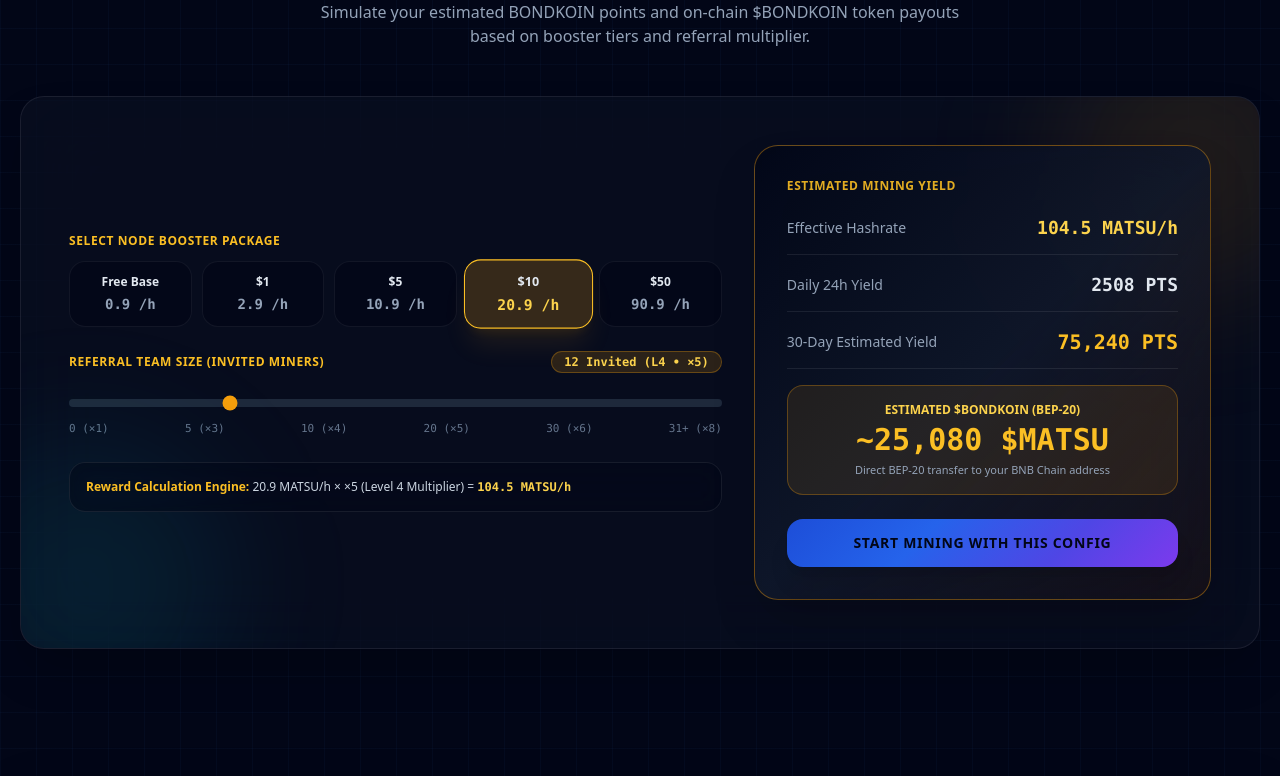
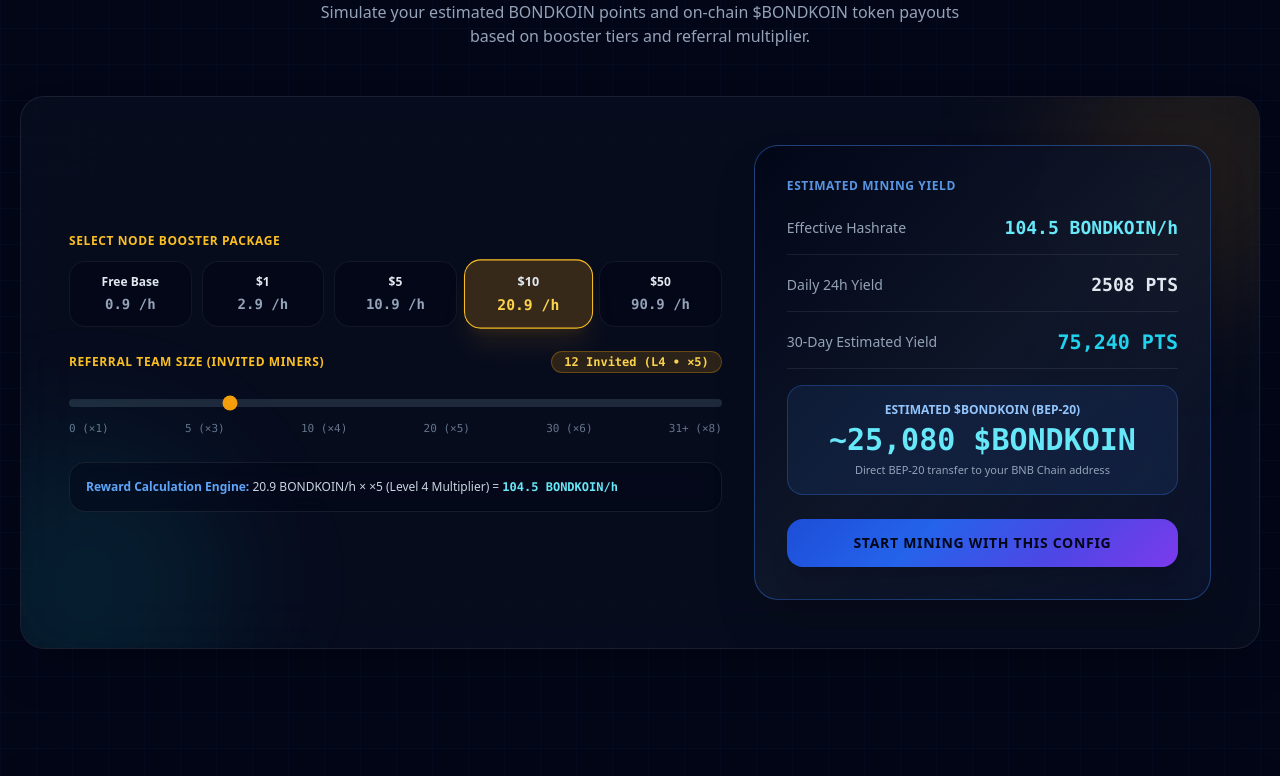
Before and after one commit to Anupam634/Matsumoto, a Next.js app in the folder frontend/: page /en in a window 1280 px wide. Shown: the part 3572-4348 px from the top of the page. Built offline with nearby package versions, Linux system fonts and the light colour scheme; no server answers.

Commit message:
Replace all occurrences of MATSU with BONDKOIN across booster packages and platform UI

```diff
--- a/frontend/app/[locale]/boosters/boosters-client.tsx
+++ b/frontend/app/[locale]/boosters/boosters-client.tsx
@@ -195,7 +195,7 @@
         </div>
 
         <div className="mt-2 inline-flex items-center gap-1 rounded-lg bg-emerald-500/10 border border-emerald-500/30 px-2 py-0.5 text-xs font-bold text-emerald-400">
-          +{plan.rateBonusPerHour} MATSU/h
+          +{plan.rateBonusPerHour} BONDKOIN/h
         </div>
 
         <div className="mt-4 space-y-2 border-t border-slate-800/80 pt-3 text-xs">
--- a/frontend/app/[locale]/dashboard/dashboard-client.tsx
+++ b/frontend/app/[locale]/dashboard/dashboard-client.tsx
@@ -703,7 +703,7 @@
         </div>
 
         <div className="mt-2 inline-flex items-center gap-1 rounded-lg bg-emerald-500/10 border border-emerald-500/30 px-2 py-0.5 text-xs font-bold text-emerald-400">
-          +{plan.rateBonusPerHour} MATSU/h
+          +{plan.rateBonusPerHour} BONDKOIN/h
         </div>
 
         <div className="mt-4 space-y-2 border-t border-slate-800/80 pt-3 text-xs">
--- a/frontend/components/BoosterGrid.tsx
+++ b/frontend/components/BoosterGrid.tsx
@@ -96,7 +96,7 @@
               </div>
               <div className="mt-1 font-mono text-2xl font-black text-amber-300">
                 {b.rate}{' '}
-                <span className="text-xs font-medium text-slate-400">MATSU/h</span>
+                <span className="text-xs font-medium text-slate-400">BONDKOIN/h</span>
               </div>
               <div className="mt-1 text-[11px] font-bold text-emerald-400">
                 {t('hashBoost', { rate: b.boost })}
--- a/frontend/components/MiningCalculator.tsx
+++ b/frontend/components/MiningCalculator.tsx
@@ -121,24 +121,24 @@
 
           {/* Real math breakdown note */}
           <div className="rounded-2xl border border-white/[0.08] bg-slate-950/60 p-4 text-xs text-slate-300 backdrop-blur-md">
-            <span className="text-amber-400 font-bold">Reward Calculation Engine:</span>{' '}
-            {selectedBooster.rate} MATSU/h × ×{tier.mult} (Level {tier.level} Multiplier) ={' '}
-            <span className="font-mono text-amber-300 font-extrabold">{effectiveRate} MATSU/h</span>
+            <span className="text-blue-400 font-bold">Reward Calculation Engine:</span>{' '}
+            {selectedBooster.rate} BONDKOIN/h × ×{tier.mult} (Level {tier.level} Multiplier) ={' '}
+            <span className="font-mono text-cyan-300 font-extrabold">{effectiveRate} BONDKOIN/h</span>
           </div>
         </div>
 
         {/* Right column: Results Output Card */}
         <div className="lg:col-span-5">
-          <div className="rounded-3xl border border-amber-500/40 bg-gradient-to-br from-slate-950/90 via-slate-900/90 to-amber-950/20 p-6 sm:p-8 shadow-2xl backdrop-blur-2xl">
-            <div className="text-xs uppercase font-extrabold tracking-wider text-amber-400/90">
+          <div className="rounded-3xl border border-blue-500/40 bg-gradient-to-br from-slate-950/90 via-slate-900/90 to-blue-950/20 p-6 sm:p-8 shadow-2xl backdrop-blur-2xl">
+            <div className="text-xs uppercase font-extrabold tracking-wider text-blue-400/90">
               {t('estimatedYield')}
             </div>
 
             <div className="mt-5 space-y-4">
               <div className="flex items-center justify-between border-b border-white/[0.08] pb-3">
                 <span className="text-sm text-slate-400">{t('hourlyRate')}</span>
-                <span className="font-mono text-lg font-extrabold text-amber-300">
-                  {effectiveRate} MATSU/h
+                <span className="font-mono text-lg font-extrabold text-cyan-300">
+                  {effectiveRate} BONDKOIN/h
                 </span>
               </div>
 
@@ -151,17 +151,17 @@
 
               <div className="flex items-center justify-between border-b border-white/[0.08] pb-3">
                 <span className="text-sm text-slate-400">{t('monthlyYield')}</span>
-                <span className="font-mono text-xl font-black text-amber-400">
+                <span className="font-mono text-xl font-black text-cyan-400">
                   {monthlyPoints.toLocaleString()} PTS
                 </span>
               </div>
 
-              <div className="rounded-2xl bg-amber-500/10 border border-amber-500/30 p-4 text-center">
-                <div className="text-xs uppercase font-bold text-amber-300">
+              <div className="rounded-2xl bg-blue-500/10 border border-blue-500/30 p-4 text-center">
+                <div className="text-xs uppercase font-bold text-blue-300">
                   {t('onChainPayout')}
                 </div>
-                <div className="mt-1 font-mono text-2xl font-black text-amber-400 sm:text-3xl">
-                  ~{monthlyTokens.toLocaleString()} $MATSU
+                <div className="mt-1 font-mono text-2xl font-black text-cyan-300 sm:text-3xl">
+                  ~{monthlyTokens.toLocaleString()} $BONDKOIN
                 </div>
                 <div className="mt-1 text-[11px] text-slate-400">
                   Direct BEP-20 transfer to your BNB Chain address
--- a/frontend/components/QuizModal.tsx
+++ b/frontend/components/QuizModal.tsx
@@ -224,7 +224,7 @@
                   Web3 Knowledge Challenge
                 </h2>
                 <p className="text-[11px] font-medium text-slate-400">
-                  Answer correctly to earn +{rewardPoints} MATSU points
+                  Answer correctly to earn +{rewardPoints} BONDKOIN points
                 </p>
               </div>
             </div>
--- a/frontend/components/admin/AnalyticsTab.tsx
+++ b/frontend/components/admin/AnalyticsTab.tsx
@@ -137,7 +137,7 @@
             {totalBalance.toFixed(2)}
           </div>
           <div className="mt-1 text-xs text-cyan-400 font-semibold truncate">
-            ≈ {tokenEquivalent.toFixed(2)} $MATSU (~${estUsdValue.toFixed(2)})
+            ≈ {tokenEquivalent.toFixed(2)} $BONDKOIN (~${estUsdValue.toFixed(2)})
           </div>
         </div>
 
--- a/frontend/components/admin/AuditAdminTab.tsx
+++ b/frontend/components/admin/AuditAdminTab.tsx
@@ -6,8 +6,8 @@
 export function AuditAdminTab({ stats }: { stats: AdminStats | null }) {
   const configs = [
     { label: 'Blockchain Network', value: 'BNB Smart Chain (BSC Mainnet)' },
-    { label: 'Token Standard', value: 'BEP-20 Official Matsumoto' },
-    { label: 'Conversion Ratio', value: '3 Points : 1 MATSU Token (Fixed)' },
+    { label: 'Token Standard', value: 'BEP-20 Official BONDKOIN' },
+    { label: 'Conversion Ratio', value: '3 Points : 1 BONDKOIN Token (Fixed)' },
     { label: 'Payout Automation', value: 'Admin Approval Escrow Queue' },
   ];
 
--- a/frontend/components/admin/WithdrawalsTab.tsx
+++ b/frontend/components/admin/WithdrawalsTab.tsx
@@ -50,7 +50,7 @@
   }, [load]);
 
   async function handleApprove(w: AdminWithdrawal) {
-    if (!confirm(`Confirm on-chain payout of ${w.tokenAmount} MATSU to wallet ${w.toAddress}?`)) {
+    if (!confirm(`Confirm on-chain payout of ${w.tokenAmount} $BONDKOIN to wallet ${w.toAddress}?`)) {
       return;
     }
     setBusy(true);
@@ -142,7 +142,7 @@
                     </td>
                     <td className="p-3.5 font-bold text-amber-400">{w.points} PTS</td>
                     <td className="p-3.5 font-bold text-cyan-400">
-                      {w.tokenAmount} MATSU
+                      {w.tokenAmount} $BONDKOIN
                     </td>
                     <td className="p-3.5 text-slate-400 truncate max-w-xs" title={w.toAddress}>
                       {w.toAddress}
--- a/frontend/components/admin/modals/FullTaskEditorModal.tsx
+++ b/frontend/components/admin/modals/FullTaskEditorModal.tsx
@@ -27,11 +27,11 @@
       : [
           {
             id: 1,
-            question: 'What is Matsumoto protocol token standard?',
+            question: 'What is BONDKOIN protocol token standard?',
             options: ['BEP-20 (BNB Chain)', 'ERC-20', 'TRC-20', 'SPL Token'],
             correctIndex: 0,
             explanation:
-              'Matsumoto is built natively on BNB Smart Chain utilizing the BEP-20 token standard.',
+              'BONDKOIN is built natively on BNB Smart Chain utilizing the BEP-20 token standard.',
           },
         ],
   );
--- a/frontend/components/admin/tabs/MiningEngineTab.tsx
+++ b/frontend/components/admin/tabs/MiningEngineTab.tsx
@@ -123,10 +123,10 @@
               className="w-full rounded-xl border border-slate-800 bg-slate-950 px-4 py-3 font-mono text-xl font-black text-cyan-400 outline-none focus:border-cyan-500"
               required
             />
-            <span className="font-mono text-xs font-bold text-slate-400">: 1 $MATSU</span>
+            <span className="font-mono text-xs font-bold text-slate-400">: 1 $BONDKOIN</span>
           </div>
           <p className="mt-2 text-[11px] text-slate-500">
-            Fixed protocol conversion: 3.00 PTS = 1.00 MATSU Token (BEP-20).
+            Fixed protocol conversion: 3.00 PTS = 1.00 BONDKOIN Token (BEP-20).
           </p>
         </div>
 
```
Also changed, not shown: frontend/components/LiveTransactionsTicker.tsx (+5 -5 lines), frontend/components/admin/BoostersAdminTab.tsx (+4 -4 lines), 1 other file (tests, documents, lock files or other folders).
